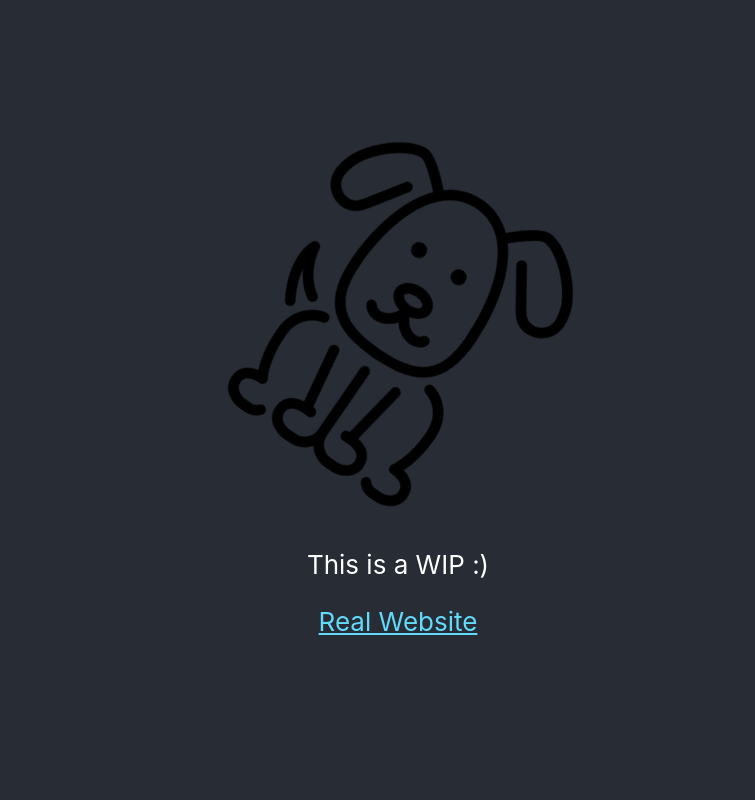
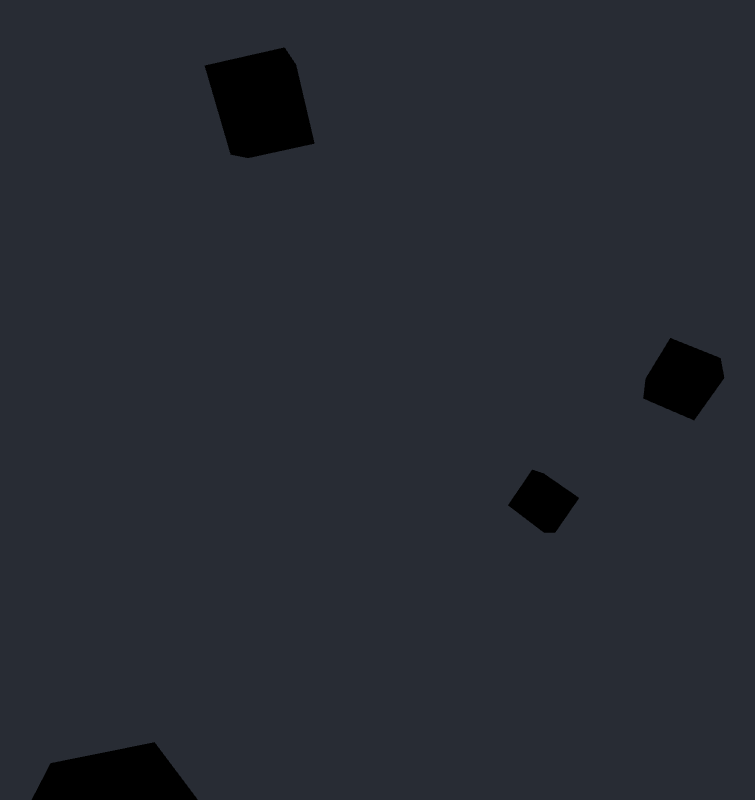
Before and after one commit to dfoister/my-react-app, a React (Create React App) app: page / in a window 1280 px wide. Shown: the whole page, without its empty margins (242-997 px from the left). Built offline with nearby package versions, Linux system fonts and the light colour scheme.

Commit message:
Cubes + special Rick cube

```diff
--- a/package.json
+++ b/package.json
@@ -11,10 +11,13 @@
     "@types/node": "^16.18.23",
     "@types/react": "^18.0.33",
     "@types/react-dom": "^18.0.11",
+    "detect-gpu": "^5.0.18",
     "git": "^0.1.5",
     "react": "^18.2.0",
     "react-dom": "^18.2.0",
     "react-scripts": "5.0.1",
+    "react-three-fiber": "^6.0.13",
+    "three": "^0.151.3",
     "typescript": "^4.9.5",
     "web-vitals": "^2.1.4"
   },
@@ -45,6 +48,7 @@
     ]
   },
   "devDependencies": {
+    "@types/three": "^0.150.1",
     "gh-pages": "^5.0.0"
   }
 }
--- /dev/null
+++ b/src/AnimatedBackground.tsx
@@ -0,0 +1,152 @@
+import React, { useRef, useState, useEffect } from "react";
+import { Canvas, useFrame, useLoader } from "@react-three/fiber";
+import {Mesh, Color, MathUtils, TextureLoader, MeshBasicMaterial} from "three";
+import { getGPUTier } from "detect-gpu";
+
+interface CubeProps {
+    position: [number, number, number];
+    color: string;
+}
+
+const Cube: React.FC<CubeProps> = (props) => {
+    const mesh = useRef<Mesh | null>(null);
+    const [speed] = useState<number>(Math.random() * 0.005 + 0.001);
+    const [angle, setAngle] = useState<number>(Math.random() * Math.PI * 2);
+    const [radius] = useState<number>(Math.random() * 8 + 5);
+    const [initialY] = useState<number>(Math.random() * 8 - 4);
+
+
+    useFrame(({ camera }) => {
+        if (mesh.current) {
+            mesh.current.rotation.x += speed;
+            mesh.current.rotation.y += speed;
+            mesh.current.rotation.z += speed;
+
+            // Update the angle for the cube's orbit
+            setAngle((prevAngle) => prevAngle + speed);
+
+            // Update the cube position to orbit around the camera
+            const newX = camera.position.x + radius * Math.sin(angle);
+            const newY = initialY;
+            const newZ = camera.position.z + radius * Math.cos(angle);
+
+            mesh.current.position.set(newX, newY, newZ);
+        }
+    });
+
+    return (
+        <mesh ref={mesh} position={props.position}>
+            <boxGeometry args={[1, 1, 1]} />
+            <meshStandardMaterial color={props.color} />
+        </mesh>
+    );
+}
+
+interface BlackCubeProps {
+    position: [number, number, number];
+    url: string;
+}
+
+const BlackCube: React.FC<BlackCubeProps> = (props) => {
+    const mesh = useRef<Mesh | null>(null);
+    const texture = useLoader(TextureLoader, "/black.png");
+    const [gpuTier, setGpuTier] = useState<string | null>(null);
+    const [angle, setAngle] = useState<number>(Math.random() * Math.PI * 2);
+    const [speed] = useState<number>(Math.random() * 0.005 + 0.001);
+    const [radius] = useState<number>(Math.random() * 8 + 5);
+    const [initialY] = useState<number>(Math.random() * 8 - 4);
+
+    useFrame(({ camera }) => {
+        if (mesh.current) {
+            mesh.current.rotation.x += speed;
+            mesh.current.rotation.y += speed;
+            mesh.current.rotation.z += speed;
+
+            // Update the angle for the cube's orbit
+            setAngle((prevAngle) => prevAngle + speed);
+
+            // Update the cube position to orbit around the camera
+            const newX = camera.position.x + radius * Math.sin(angle);
+            const newY = initialY;
+            const newZ = camera.position.z + radius * Math.cos(angle);
+
+            mesh.current.position.set(newX, newY, newZ);
+        }
+    });
+
+    const onPointerDown = () => {
+        window.open(props.url, "_blank");
+    };
+
+    useEffect(() => {
+        const tier = async () => {
+            const gpuTier = await getGPUTier();
+            setGpuTier(gpuTier.tier.toString());
+        };
+        tier();
+    }, []);
+
+    useEffect(() => {
+        if (gpuTier === "GPU Tier 0") {
+            const material = new MeshBasicMaterial({ color: "black" });
+            if (mesh.current) {
+                mesh.current.material = material;
+            }
+        }
+    }, [gpuTier]);
+
+    return (
+        <mesh
+            ref={mesh}
+            position={props.position}
+            onClick={onPointerDown}
+            onPointerOver={(e) => e.stopPropagation()}
+            onPointerOut={(e) => e.stopPropagation()}
+        >
+            <boxGeometry args={[1, 1, 1]} />
+            <meshLambertMaterial map={texture} />
+        </mesh>
+    );
+};
+
+
+
+const AnimatedBackground: React.FC = () => {
+    const generateCubes = () => {
+        const cubes = [];
+        for (let i = 0; i < 19; i++) {
+            const position: [number, number, number] = [
+                Math.random() * 25 - 10,
+                Math.random() * 20 - 10,
+                Math.random() * 20 - 10,
+            ];
+            const color = new Color(
+                MathUtils.lerp(0.5, 1, Math.random()),
+                MathUtils.lerp(0.5, 1, Math.random()),
+                MathUtils.lerp(0.5, 1, Math.random())
+            );
+            cubes.push(<Cube position={position} color={`#${color.getHexString()}`} key={i} />);
+            console.log(`Color: ${color.getHexString()}`);
+        }
+            cubes.push(
+                <BlackCube
+                    position={[Math.random() * 20 - 10, Math.random() * 20 - 10, Math.random() * 20 - 10]}
+                    url="https://www.youtube.com/watch?v=dQw4w9WgXcQ"
+                    key={19}
+                />
+            );
+            return cubes;
+        };
+
+    return (
+        <Canvas style={{ background: "#282c34" }}>
+            <pointLight position={[-20, 20, -20]} intensity={0.5} />
+            <pointLight position={[20, 20, 20]} intensity={0.5} />
+            <pointLight position={[-20, -20, 20]} intensity={0.5} />
+            <pointLight position={[20, -20, -20]} intensity={0.5} />
+            {generateCubes()}
+        </Canvas>
+    );
+};
+
+export default AnimatedBackground;
--- a/src/App.css
+++ b/src/App.css
@@ -1,5 +1,10 @@
 .App {
   text-align: center;
+  margin: 0;
+  padding: 0;
+  overflow: hidden;
+  height: 100%;
+  width: 100%;
 }
 
 .App-logo {
--- a/src/App.tsx
+++ b/src/App.tsx
@@ -1,12 +1,13 @@
 import React from 'react';
-import logo from './logo.svg';
 import './App.css';
+import './AnimatedBackground';
+import AnimatedBackground from "./AnimatedBackground";
 
 function App() {
   return (
-    <div className="App">
+    <div style={{ position: "relative", width: "100vw", height: "100vh" }} className="App">
+      <AnimatedBackground />
       <header className="App-header">
-        <img src={logo} className="App-logo" alt="logo" />
         <p>
           This is a WIP :)
         </p>
```
Also changed, not shown: 1 other file (tests, documents, lock files or other folders).
